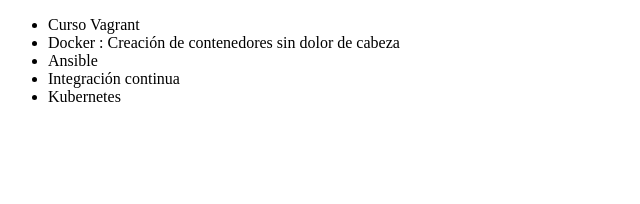
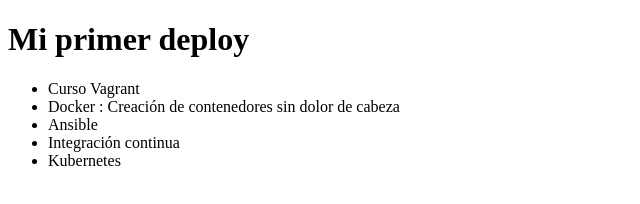
Before and after one commit to miguelalanis/curso-git-alura, a plain HTML site: page index.html in a window 1280 px wide. Shown: the whole page, without its empty margins (0-640 px from the left). Drawn offline with Linux system fonts and the light colour scheme.

Commit message:
Agregar Titulo en H1

```diff
--- a/index.html
+++ b/index.html
@@ -5,6 +5,7 @@
      <title>Lista de cursos de DevOps de Alura</title>
 </head>
 <body>
+     <h1>Mi primer deploy</h1>
      <ul>
          <li> Curso Vagrant </li>
          <li> Docker : Creación de contenedores sin dolor de cabeza </li>
```
